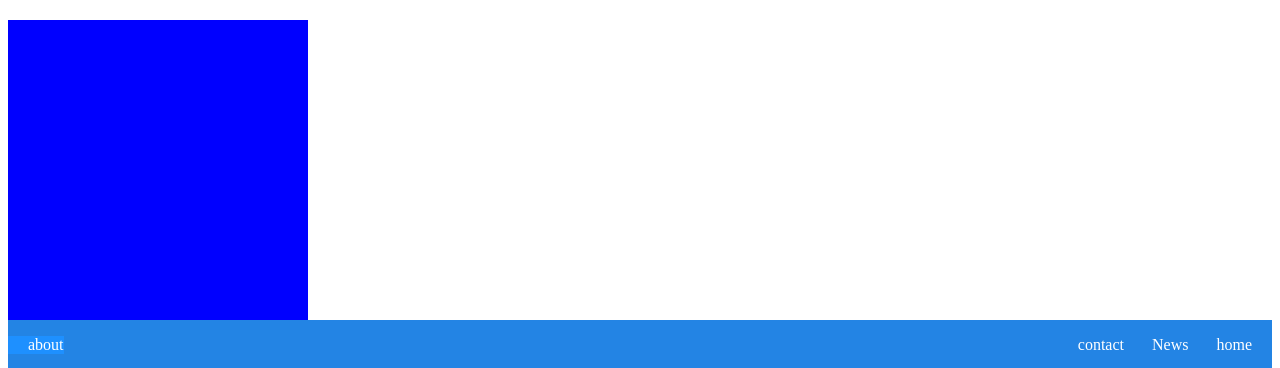
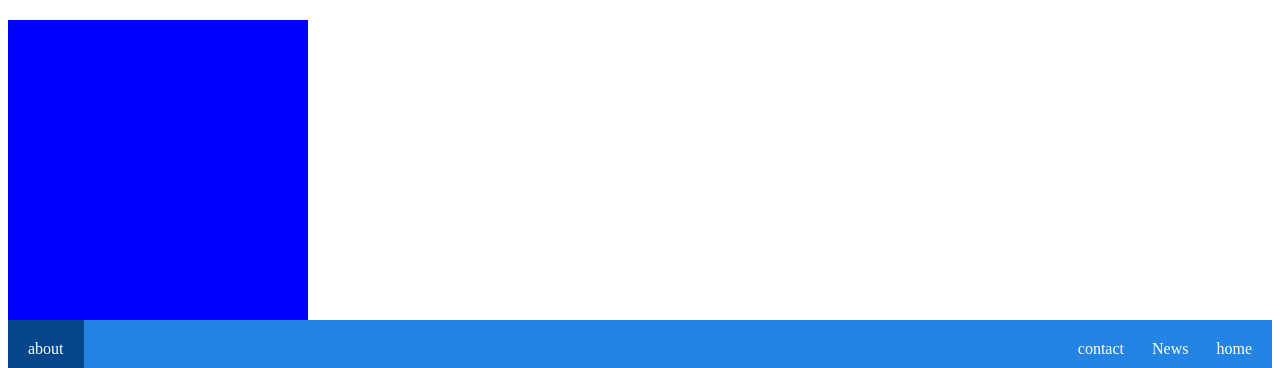
Before and after one commit to elfakirimariam/elfakiri-mariam-cc2, a plain HTML site: page index.html in a window 1280 px wide. Shown: the part 429-797 px from the top of the page. Drawn offline with Linux system fonts and the light colour scheme.

Commit message:
commit - autorise

```diff
--- a/index.css
+++ b/index.css
@@ -46,10 +46,10 @@ h1:first-of-type{
     align-items: center;
 }
 .about{
-    background-color: dodgerblue;
+    background-color: rgb(3, 70, 137);
     color: white;
     padding-left: 20px;
-    height: 100%;
+    padding: 20px;
 
 
 }
```
